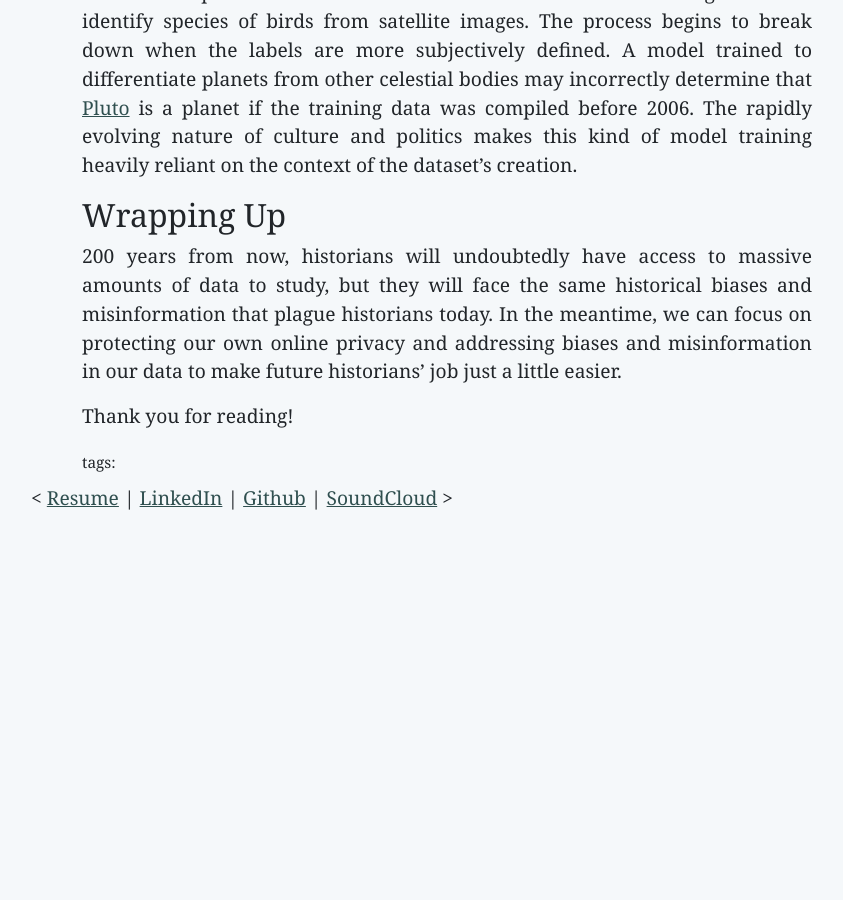
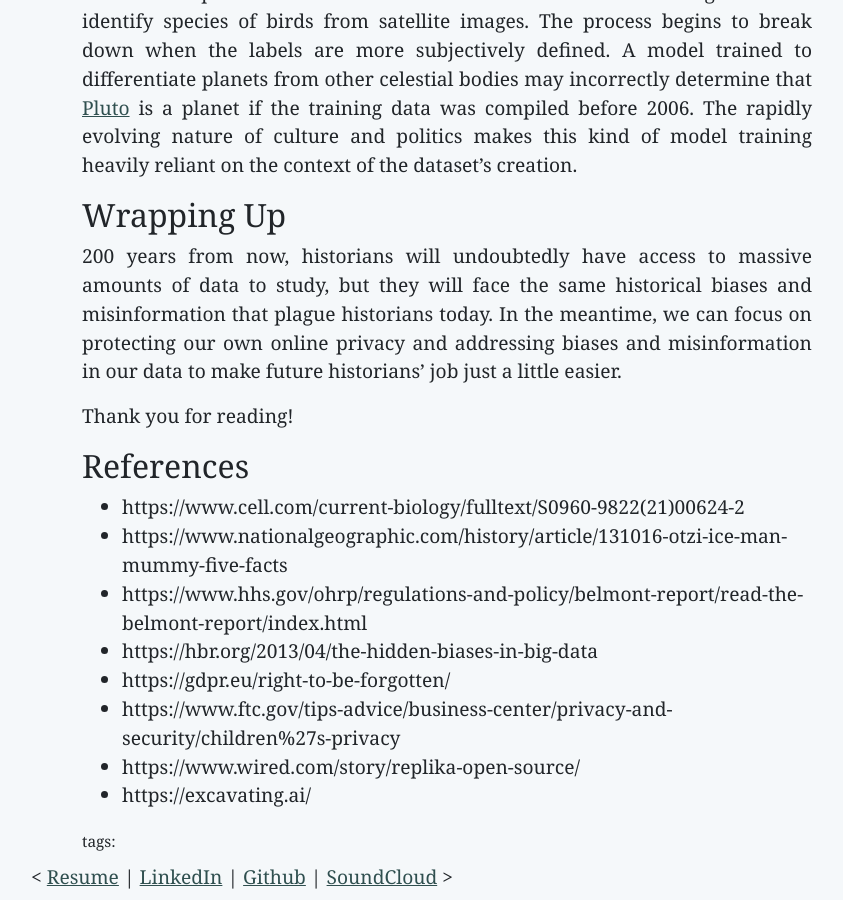
Before and after one commit to jacksonargo/jacksonargo.com, a Jekyll site: the page built from opinion/_posts/2021-06-19-What-Will-Our-Data-Say-About-Us-In-200-Years.md, in a window 1280 px wide and 900 px high, scrolled down 2999 px. Shown: the whole window, without its empty margins (383-1226 px from the left). Built offline with Jekyll 4.4.1, drawn with Linux system fonts in a browser that asks for light colours; nearby versions of some CDN libraries; our own code applies the rules of GitHub Pages for plain Markdown files; before the commit the page ends 3520 px from its top, so only the background shows below that.

Commit message:
Update 2021-06-19-What-Will-Our-Data-Say-About-Us-In-200-Years.md

```diff
--- a/opinion/_posts/2021-06-19-What-Will-Our-Data-Say-About-Us-In-200-Years.md
+++ b/opinion/_posts/2021-06-19-What-Will-Our-Data-Say-About-Us-In-200-Years.md
@@ -27,3 +27,14 @@ In the article [_Excavating AI_](https://excavating.ai/), Kate Crawford and Trev
 200 years from now, historians will undoubtedly have access to massive amounts of data to study, but they will face the same historical biases and misinformation that plague historians today. In the meantime, we can focus on protecting our own online privacy and addressing biases and misinformation in our data to make future historians’ job just a little easier.
 
 Thank you for reading!
+
+## References
+
+* https://www.cell.com/current-biology/fulltext/S0960-9822(21)00624-2
+* https://www.nationalgeographic.com/history/article/131016-otzi-ice-man-mummy-five-facts
+* https://www.hhs.gov/ohrp/regulations-and-policy/belmont-report/read-the-belmont-report/index.html
+* https://hbr.org/2013/04/the-hidden-biases-in-big-data
+* https://gdpr.eu/right-to-be-forgotten/
+* https://www.ftc.gov/tips-advice/business-center/privacy-and-security/children%27s-privacy
+* https://www.wired.com/story/replika-open-source/
+* https://excavating.ai/
```
